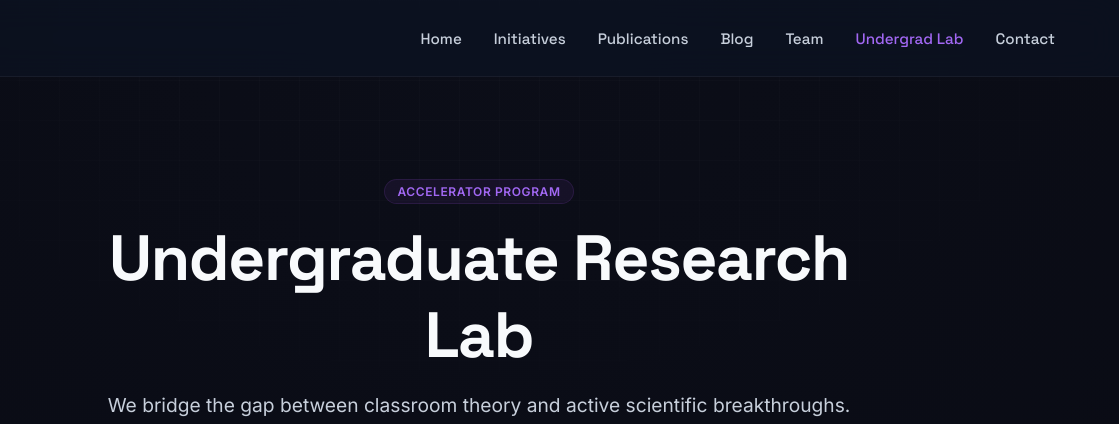
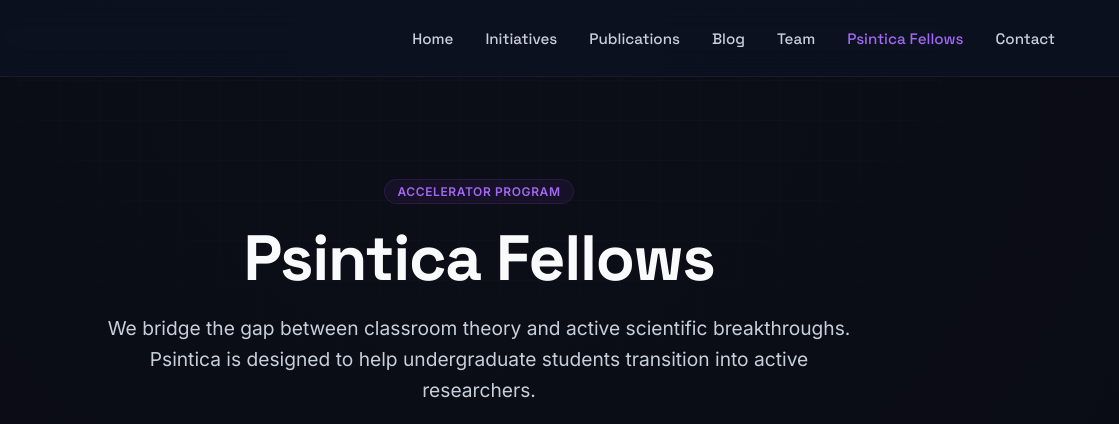
Before and after one commit to Psintica/Psintica.github.io, an Astro site: page /join in a window 1280 px wide. Shown: the top 424 px of the page, 161-1280 px from the left. Built offline with nearby package versions, Linux system fonts and the light colour scheme; Astro itself is replaced by a stand-in of ours.

Commit message:
Fixed some small things

```diff
--- a/src/components/Navbar.astro
+++ b/src/components/Navbar.astro
@@ -7,7 +7,7 @@ const navItems = [
   { name: "Publications", path: "/publications/" },
   { name: "Blog", path: "/blog/" },
   { name: "Team", path: "/team/" },
-  { name: "Undergrad Lab", path: "/join/" },
+  { name: "Psintica Fellows", path: "/join/" },
   { name: "Contact", path: "/contact/" }
 ];
 ---
--- a/src/pages/index.astro
+++ b/src/pages/index.astro
@@ -19,7 +19,7 @@ const featuredInitiatives = initiatives
           Accelerating <span style="background: linear-gradient(90deg, var(--color-primary), var(--color-secondary)); -webkit-background-clip: text; -webkit-text-fill-color: transparent;">Scientific Discovery</span>
         </h1>
         <p style="font-size: 1.25rem; color: var(--color-text-secondary); margin-bottom: 2.5rem; max-width: 620px;">
-          Psintica is a neo-research lab dedicated to solving the core bottle-necks of science using Artificial Intelligence, while paving the way for undergraduates to launch active research careers.
+          Psintica is an independent research collective exploring how artificial intelligence can accelerate scientific discovery.
         </p>
         <div class="hero-btns" style="display: flex; gap: 1.25rem; flex-wrap: wrap;">
           <a href="/initiatives/" class="btn btn-primary">Explore Initiatives</a>
--- a/src/pages/join.astro
+++ b/src/pages/join.astro
@@ -2,12 +2,12 @@
 import BaseLayout from '../layouts/BaseLayout.astro';
 ---
 
-<BaseLayout title="Join Undergrad Lab | Psintica Research Lab" activePage="Undergrad Lab">
+<BaseLayout title="Join Psintica Fellows | Psintica Research Lab" activePage="Psintica Fellows">
   <!-- Page Header -->
   <section class="section-padding animate-fade-in" style="padding-bottom: 2rem;">
     <div class="container" style="text-align: center; max-width: 800px;">
       <div class="badge" style="margin-bottom: 1rem;">Accelerator Program</div>
-      <h1>Undergraduate Research Lab</h1>
+      <h1>Psintica Fellows</h1>
       <p style="color: var(--color-text-secondary); font-size: 1.2rem; margin-top: 1rem; line-height: 1.6;">
         We bridge the gap between classroom theory and active scientific breakthroughs. Psintica is designed to help undergraduate students transition into active researchers.
       </p>
```
